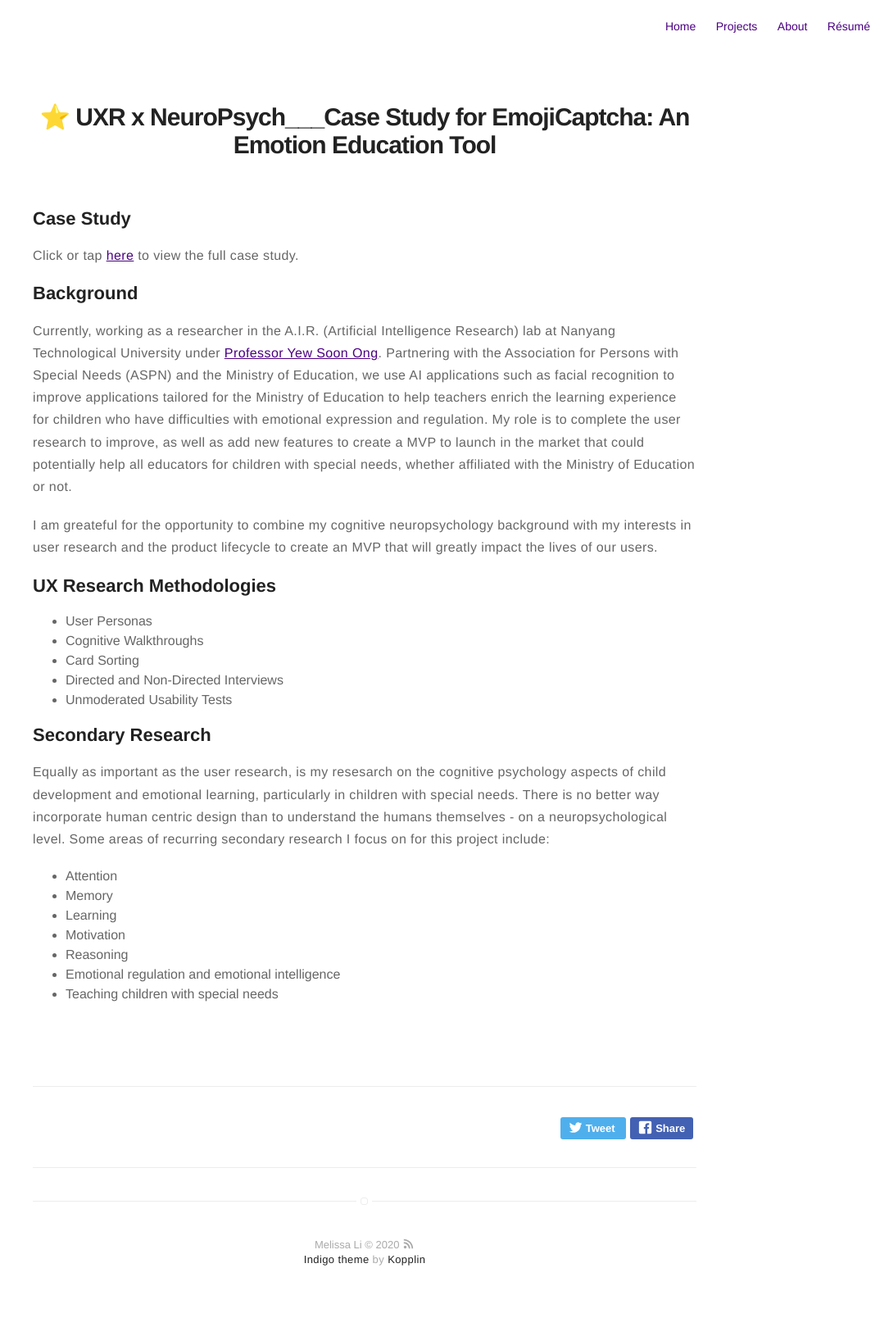
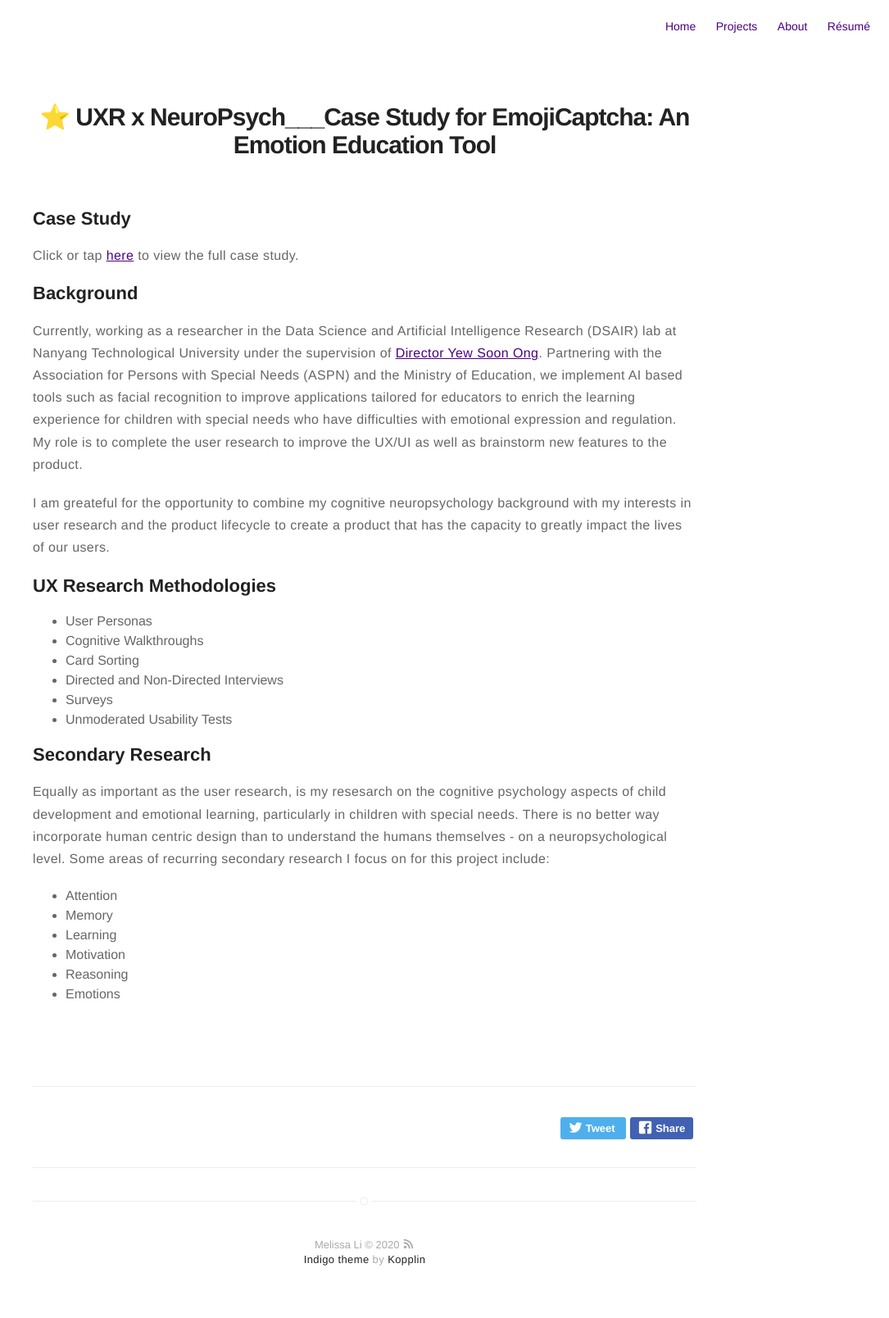
Before and after one commit to im-mel/im-mel.github.io, a Jekyll site: the page built from _posts/2020-02-01-Ong.markdown, in a window 1280 px wide. Shown: the whole page at 82% size, without its empty margins (195-1280 px from the left). Built offline with Jekyll 4.4.1, drawn with Linux system fonts in a browser that asks for light colours; emoji names are drawn with the system emoji font.

Commit message:
Update 2020-02-01-Ong.markdown

```diff
--- a/_posts/2020-02-01-Ong.markdown
+++ b/_posts/2020-02-01-Ong.markdown
@@ -16,15 +16,16 @@ externalLink: false
 Click or tap [here](https://im-mel.github.io/assets/ASPN_Report.pdf) to view the full case study.
 
 ## Background
-Currently, working as a researcher in the A.I.R. (Artificial Intelligence Research) lab at Nanyang Technological University under [Professor Yew Soon Ong](https://www.a-star.edu.sg/About-A-STAR/corporate-profile/people/professor-ong-yew-soon). Partnering with the Association for Persons with Special Needs (ASPN) and the Ministry of Education, we use AI applications such as facial recognition to improve applications tailored for the Ministry of Education to help teachers enrich the learning experience for children who have difficulties with emotional expression and regulation. My role is to complete the user research to improve, as well as add new features to create a MVP to launch in the market that could potentially help all educators for children with special needs, whether affiliated with the Ministry of Education or not.
+Currently, working as a researcher in the Data Science and Artificial Intelligence Research (DSAIR) lab at Nanyang Technological University under the supervision of [Director Yew Soon Ong](https://www.a-star.edu.sg/About-A-STAR/corporate-profile/people/professor-ong-yew-soon). Partnering with the Association for Persons with Special Needs (ASPN) and the Ministry of Education, we implement AI based tools such as facial recognition to improve applications tailored for educators to enrich the learning experience for children with special needs who have difficulties with emotional expression and regulation. My role is to complete the user research to improve the UX/UI as well as brainstorm new features to the product.
 
-I am greateful for the opportunity to combine my cognitive neuropsychology background with my interests in user research and the product lifecycle to create an MVP that will greatly impact the lives of our users.
+I am greateful for the opportunity to combine my cognitive neuropsychology background with my interests in user research and the product lifecycle to create a product that has the capacity to greatly impact the lives of our users.
 
 ## UX Research Methodologies
 - User Personas
 - Cognitive Walkthroughs
 - Card Sorting
 - Directed and Non-Directed Interviews
+- Surveys
 - Unmoderated Usability Tests
 
 ## Secondary Research
@@ -34,5 +35,4 @@ Equally as important as the user research, is my resesarch on the cognitive psyc
 - Learning
 - Motivation
 - Reasoning
-- Emotional regulation and emotional intelligence
-- Teaching children with special needs
+- Emotions
```
